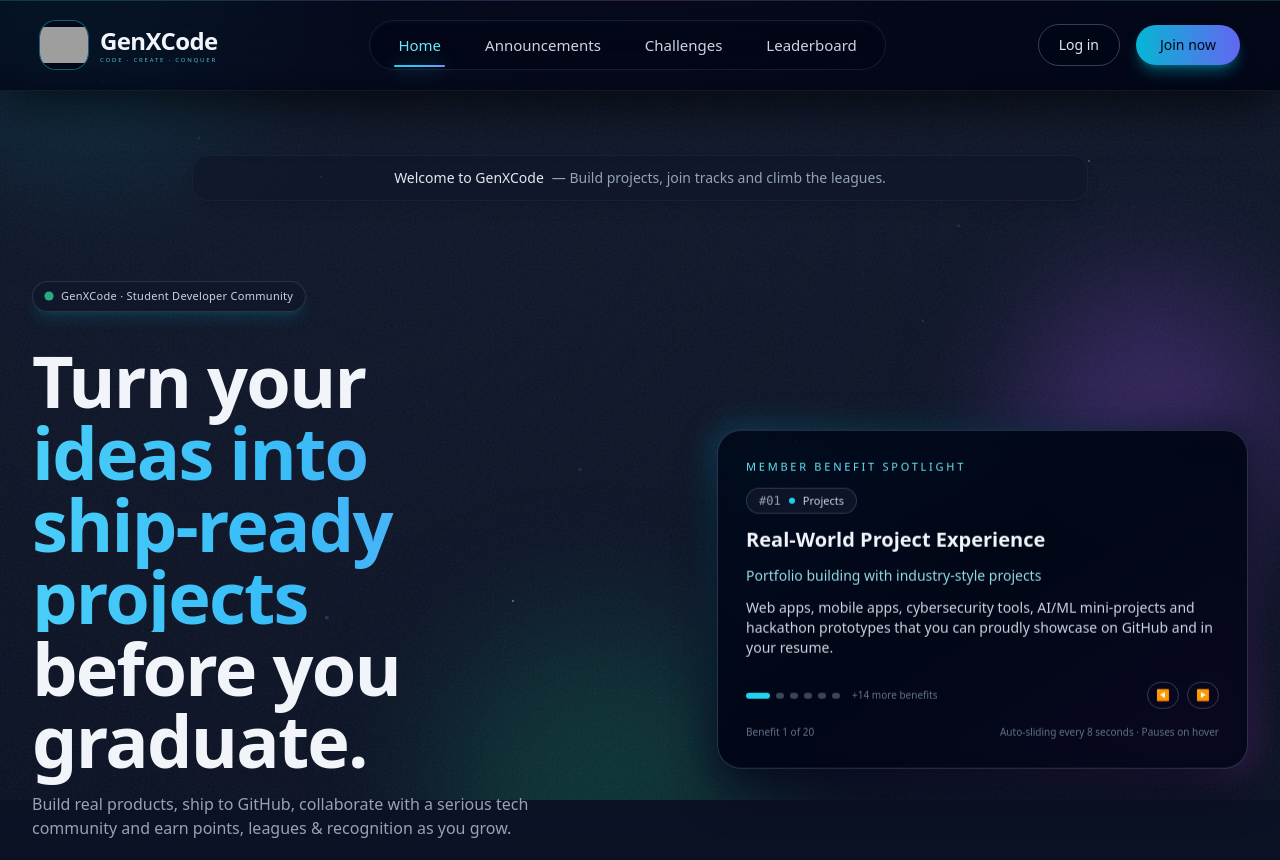
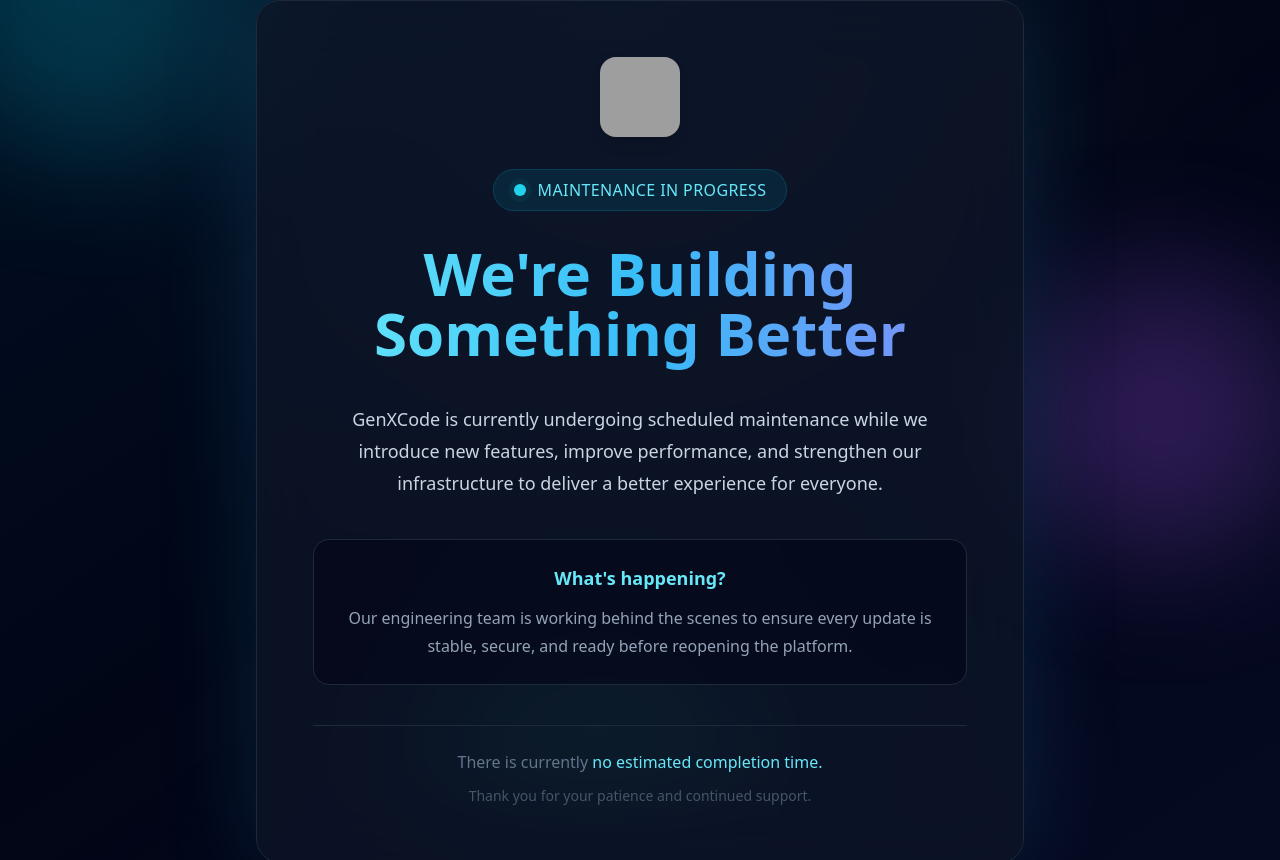
Before and after one commit to 0x-pratham/genxcode-portal, a React (Vite) app: page / in a window 1280 px wide. Shown: the top 860 px of the page. Built offline with nearby package versions, Linux system fonts and the light colour scheme; grey boxes are pictures that could not be loaded.

Commit message:
Maintenance Schedule

```diff
--- a/src/App.jsx
+++ b/src/App.jsx
@@ -1,132 +1,10 @@
-import { Suspense, useState, useEffect, lazy } from "react";
-import { AnimatePresence, motion } from "framer-motion";
-import {
-  BrowserRouter as Router,
-  Routes,
-  Route,
-  useLocation,
-  Outlet,
-  Navigate,
-} from "react-router-dom";
+import { BrowserRouter as Router } from "react-router-dom";
 
 import ErrorBoundary from "./components/shared/ErrorBoundary";
 import { ToastProvider } from "./context/ToastContext";
-import { AuthProvider, useAuth } from "./context/AuthContext";
-import Navbar from "./components/Navbar";
-import GlobalLoader from "./components/shared/GlobalLoader";
-import RouteProgress from "./components/shared/RouteProgress";
-import AdminRoute from "./routes/AdminRoutes";
+import { AuthProvider } from "./context/AuthContext";
 
-
-/* ===========================
-   🔹 Lazy Loaded Pages
-=========================== */
-
-// Public
-const Home = lazy(() => import("./pages/Home.jsx"));
-const Login = lazy(() => import("./pages/Login"));
-const Signup = lazy(() => import("./pages/Signup"));
-const Apply = lazy(() => import("./pages/Apply"));
-const ApplySuccess = lazy(() => import("./pages/ApplySuccess"));
-const Announcements = lazy(() => import("./pages/Announcements"));
-const Leaderboard = lazy(() => import("./pages/Leaderboard"));
-const Challenges = lazy(() => import("./pages/Challenges"));
-const Privacy = lazy(() => import("./pages/Privacy"));
-const Terms = lazy(() => import("./pages/Terms"));
-const Contact = lazy(() => import("./pages/Contact"));
-const RecruitmentClosed = lazy(() => import("./pages/RecruitmentClosed"));
-const NotFound = lazy(() => import("./pages/NotFound"));
-
-// Protected
-const Dashboard = lazy(() => import("./pages/Dashboard"));
-const Profile = lazy(() => import("./pages/Profile"));
-
-// Admin
-const AdminPanel = lazy(() => import("./pages/AdminPanel"));
-
-/* ===========================
-   🔐 Auth Route Protection
-=========================== */
-
-function AuthRoute() {
-  const { user } = useAuth();
-
-  if (!user) {
-    return <Navigate to="/login" replace />;
-  }
-
-  return <Outlet />;
-}
-
-/* ===========================
-   🔹 Animated Routes
-=========================== */
-
-function AnimatedRoutes() {
-  const location = useLocation();
-  const [isLoading, setIsLoading] = useState(false);
-
-  useEffect(() => {
-    setIsLoading(true);
-    const timeout = setTimeout(() => setIsLoading(false), 350);
-    return () => clearTimeout(timeout);
-  }, [location.pathname]);
-
-  return (
-    <>
-      <RouteProgress isLoading={isLoading} />
-
-      <AnimatePresence mode="wait">
-        <motion.div
-          key={location.pathname}
-          initial={{ opacity: 0, y: 12 }}
-          animate={{ opacity: 1, y: 0 }}
-          exit={{ opacity: 0, y: -12 }}
-          transition={{
-            duration: 0.3,
-            ease: [0.16, 1, 0.3, 1],
-          }}
-        >
-          <Suspense fallback={<GlobalLoader />}>
-            <Routes location={location}>
-              {/* ================= PUBLIC ================= */}
-              <Route path="/" element={<Home />} />
-              <Route path="/login" element={<Login />} />
-              <Route path="/signup" element={<Signup />} />
-              <Route path="/apply" element={<Apply />} />
-              <Route path="/apply/success" element={<ApplySuccess />} />
-              <Route path="/announcements" element={<Announcements />} />
-              <Route path="/leaderboard" element={<Leaderboard />} />
-              <Route path="/challenges" element={<Challenges />} />
-              <Route path="/privacy" element={<Privacy />} />
-              <Route path="/terms" element={<Terms />} />
-              <Route path="/contact" element={<Contact />} />
-              <Route path="/recruitment" element={<RecruitmentClosed />} />
-
-              {/* ================= PROTECTED ================= */}
-              <Route element={<AuthRoute />}>
-                <Route path="/dashboard" element={<Dashboard />} />
-                <Route path="/profile" element={<Profile />} />
-              </Route>
-
-              {/* ================= ADMIN ================= */}
-              <Route element={<AdminRoute />}>
-                <Route path="/admin" element={<AdminPanel />} />
-              </Route>
-
-              {/* ================= 404 ================= */}
-              <Route path="*" element={<NotFound />} />
-            </Routes>
-          </Suspense>
-        </motion.div>
-      </AnimatePresence>
-    </>
-  );
-}
-
-/* ===========================
-   🔹 App Root
-=========================== */
+import Maintenance from "./pages/Maintenance";
 
 function App() {
   return (
@@ -134,8 +12,7 @@ function App() {
       <ErrorBoundary>
         <AuthProvider>
           <ToastProvider>
-            <Navbar />
-            <AnimatedRoutes />
+            <Maintenance />
           </ToastProvider>
         </AuthProvider>
       </ErrorBoundary>
--- a/src/pages/Maintenance.jsx
+++ b/src/pages/Maintenance.jsx
@@ -1,102 +1,78 @@
-import { useEffect, useState } from "react";
 import BackgroundOrbs from "../components/shared/BackgroundOrbs";
 
 export default function Maintenance() {
+  return (
+    <div className="relative min-h-screen bg-slate-950 text-slate-100 overflow-hidden">
 
-  const STORAGE_KEY = "genxcode_maintenance_end";
-
-  // 🔥 Get or Create Launch Time
-  const getLaunchTime = () => {
-    const storedTime = localStorage.getItem(STORAGE_KEY);
-
-    if (storedTime) {
-      return new Date(storedTime);
-    } else {
-      const newLaunch = new Date();
-      newLaunch.setHours(newLaunch.getHours() + 72);
-      localStorage.setItem(STORAGE_KEY, newLaunch.toISOString());
-      return newLaunch;
-    }
-  };
-
-  const [launchDate] = useState(getLaunchTime());
-  const [timeLeft, setTimeLeft] = useState({});
-
-  useEffect(() => {
-    const timer = setInterval(() => {
-      const now = new Date();
-      const difference = launchDate - now;
-
-      if (difference > 0) {
-        setTimeLeft({
-          days: Math.floor(difference / (1000 * 60 * 60 * 24)),
-          hours: Math.floor((difference / (1000 * 60 * 60)) % 24),
-          minutes: Math.floor((difference / 1000 / 60) % 60),
-          seconds: Math.floor((difference / 1000) % 60),
-        });
-      } else {
-        clearInterval(timer);
-        setTimeLeft({
-          days: 0,
-          hours: 0,
-          minutes: 0,
-          seconds: 0,
-        });
-      }
-    }, 1000);
-
-    return () => clearInterval(timer);
-  }, [launchDate]);
-
-  return (
-    <div className="relative min-h-screen bg-slate-950 text-slate-100 overflow-x-hidden">
-
-      {/* 🔥 Same Background as Home */}
+      {/* Background */}
       <BackgroundOrbs />
 
+      {/* Gradient Blur */}
+      <div className="absolute inset-0 bg-gradient-to-br from-cyan-500/5 via-transparent to-indigo-500/5" />
+
       {/* Content */}
-      <div className="relative z-10 max-w-2xl mx-auto px-6 pt-32 pb-20">
+      <div className="relative z-10 flex min-h-screen items-center justify-center px-6">
 
-        <div className="rounded-3xl border border-slate-800 bg-slate-950/85 backdrop-blur-2xl shadow-[0_0_80px_rgba(56,189,248,0.15)] px-8 py-12 text-center transition-all duration-500 hover:scale-[1.02]">
+        <div className="w-full max-w-3xl rounded-3xl border border-slate-800 bg-slate-900/70 backdrop-blur-2xl shadow-[0_0_100px_rgba(56,189,248,0.15)] p-10 md:p-14 text-center">
 
           {/* Logo */}
-          <div className="mb-6">
-            <img
-              src="https://i.ibb.co/SDYy36xJ/Logo.jpg"
-              alt="GenXCode Logo"
-              className="mx-auto h-16 w-16 rounded-xl shadow-lg"
-            />
+          <img
+            src="https://i.ibb.co/SDYy36xJ/Logo.jpg"
+            alt="GenXCode Logo"
+            className="mx-auto h-20 w-20 rounded-2xl shadow-lg mb-8"
+          />
+
+          {/* Status Badge */}
+          <div className="inline-flex items-center gap-3 rounded-full border border-cyan-500/20 bg-cyan-500/10 px-5 py-2 mb-8">
+
+            <span className="relative flex h-3 w-3">
+              <span className="absolute inline-flex h-full w-full animate-ping rounded-full bg-cyan-400 opacity-75"></span>
+              <span className="relative inline-flex h-3 w-3 rounded-full bg-cyan-400"></span>
+            </span>
+
+            <span className="text-cyan-300 font-medium tracking-wide">
+              MAINTENANCE IN PROGRESS
+            </span>
+
           </div>
 
           {/* Heading */}
-          <h1 className="text-4xl md:text-5xl font-semibold bg-gradient-to-r from-cyan-300 via-sky-400 to-indigo-400 bg-clip-text text-transparent mb-6">
-            We’re Upgrading GenXCode
+          <h1 className="text-4xl md:text-6xl font-bold leading-[1.2] pb-2 bg-gradient-to-r from-cyan-300 via-sky-400 to-indigo-400 bg-clip-text text-transparent">
+            We're Building Something Better
           </h1>
 
-          <p className="text-sm md:text-base text-slate-400 mb-10">
-            We are deploying major improvements to enhance performance,
-            scalability and overall experience.
+          {/* Description */}
+          <p className="mt-8 text-slate-300 text-lg leading-8 max-w-2xl mx-auto">
+            GenXCode is currently undergoing scheduled maintenance while we
+            introduce new features, improve performance, and strengthen our
+            infrastructure to deliver a better experience for everyone.
           </p>
 
-          {/* Countdown */}
-          <div className="grid grid-cols-4 gap-4">
-            {["days", "hours", "minutes", "seconds"].map((unit) => (
-              <div
-                key={unit}
-                className="rounded-xl bg-slate-900 border border-slate-800 py-5"
-              >
-                <p className="text-2xl md:text-3xl font-semibold text-cyan-300 animate-pulse-glow">
-                  {timeLeft[unit] ?? "00"}
-                </p>
-                <p className="text-[11px] uppercase text-slate-500 tracking-wide mt-1">
-                  {unit}
-                </p>
-              </div>
-            ))}
+          {/* Notice */}
+          <div className="mt-10 rounded-2xl border border-slate-800 bg-slate-950/60 p-6">
+
+            <h3 className="text-cyan-300 font-semibold text-lg">
+              What's happening?
+            </h3>
+
+            <p className="mt-3 text-slate-400 leading-7">
+              Our engineering team is working behind the scenes to ensure every
+              update is stable, secure, and ready before reopening the platform.
+            </p>
+
           </div>
 
-          <div className="mt-12 text-xs text-slate-500">
-            Expected relaunch soon. Thank you for your patience.
+          {/* Footer */}
+          <div className="mt-10 border-t border-slate-800 pt-6">
+
+            <p className="text-slate-500">
+              There is currently <span className="text-cyan-300 font-medium">no estimated completion time.</span>
+            </p>
+
+            <p className="mt-3 text-sm text-slate-600">
+              Thank you for your patience and continued support.
+            </p>
+
           </div>
 
         </div>
```
